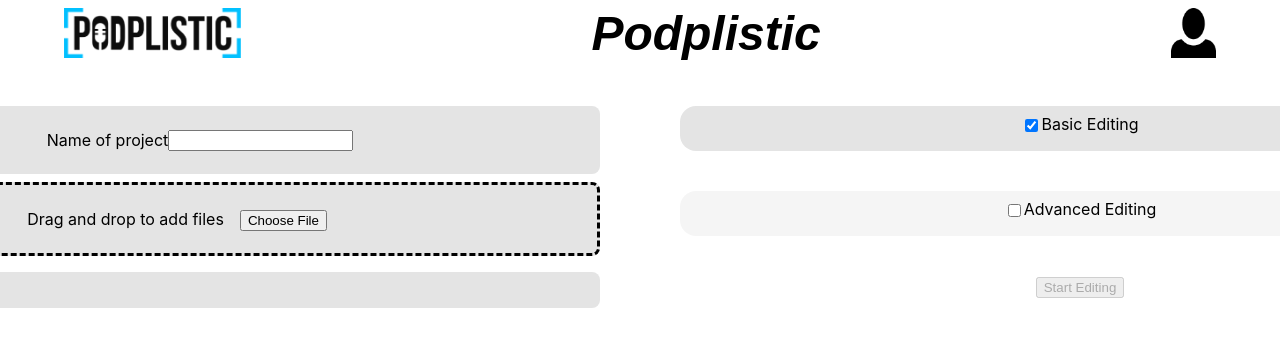
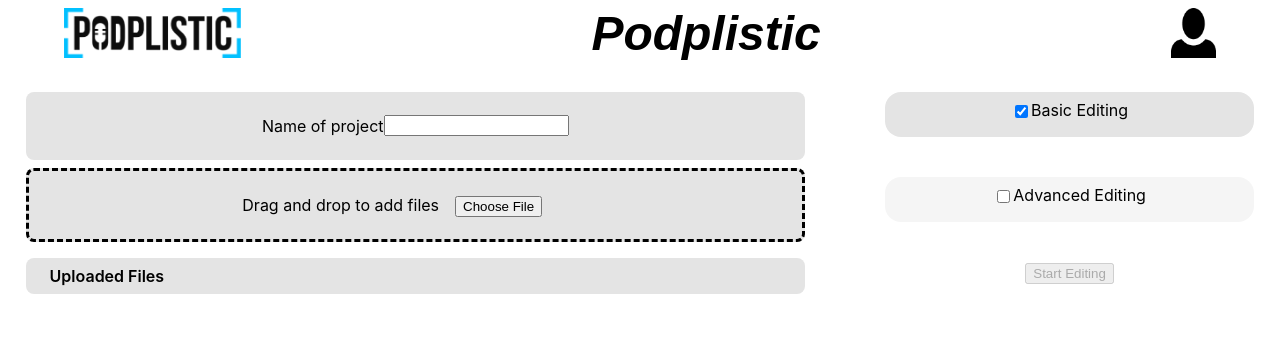
Before and after one commit to ArthurJacopson/PodcastAutomationTool, a React (Create React App) app in the folder frontend/: page /create in a window 1280 px wide. Shown: the top 346 px of the page. Built offline with nearby package versions, Linux system fonts and the light colour scheme.

Commit message:
Resolve "Create project page displays incorrectly"

```diff
--- a/frontend/src/components/AddFile.module.css
+++ b/frontend/src/components/AddFile.module.css
@@ -1,6 +1,5 @@
 #fileAdd {
 	grid-area: fileAdd;
-	width: 100vh;
 	margin-right: 5vh;
 }
 .projectName {
--- a/frontend/src/components/CreatePodcast.module.css
+++ b/frontend/src/components/CreatePodcast.module.css
@@ -1,16 +1,15 @@
 #main {
 	display: grid;
-	grid-template-columns: 1fr 1fr;
+	grid-template-columns: 2fr 1fr;
 	grid-template-areas:
 	"fileAdd configurePodcast";
 	font-size: 2vh;
-	margin-top: 5vh;
+	margin: 2%;
 }
 
 
 #configurePodcast {
 	grid-area: configurePodcast;
-	width: 100vh;
 	margin-left: 5vh;
 }
 
--- a/frontend/src/components/CreatePodcast.tsx
+++ b/frontend/src/components/CreatePodcast.tsx
@@ -85,8 +85,9 @@
         )
     );
 
+
     return (
-        <div className="mainContent" id={styles.main}>
+        <div className={globalStyles.mainContent} id={styles.main}>
             <AddFile
                 changeProjectName={changeProjectName}
                 inputFile={inputFile}
--- a/frontend/src/components/Landing.tsx
+++ b/frontend/src/components/Landing.tsx
@@ -88,7 +88,7 @@
     }
     else {
         return (
-            <div className="mainContent">
+            <div>
                 {projects.map(({ project_id, name, created_at, size }) => {
                     return (
                         <ProjectComponent
--- a/frontend/src/components/ProjectComponent.tsx
+++ b/frontend/src/components/ProjectComponent.tsx
@@ -21,7 +21,6 @@
                     <p>Created at: {created_at}</p>
                     <p>Project size: {size}</p>
                 </div>
-                <p>Options</p>
                 <button onClick={() => {onDelete(project_id)}}>Delete Project</button>
             </div>
         </div>
```
